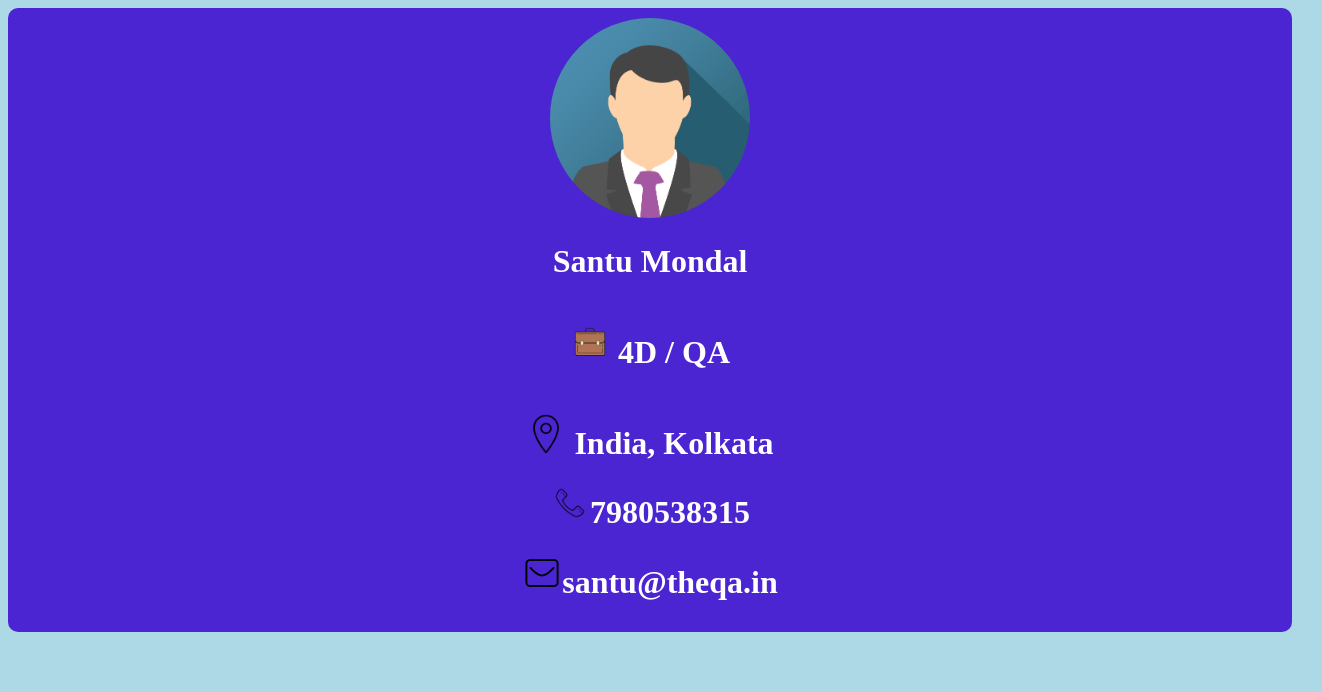
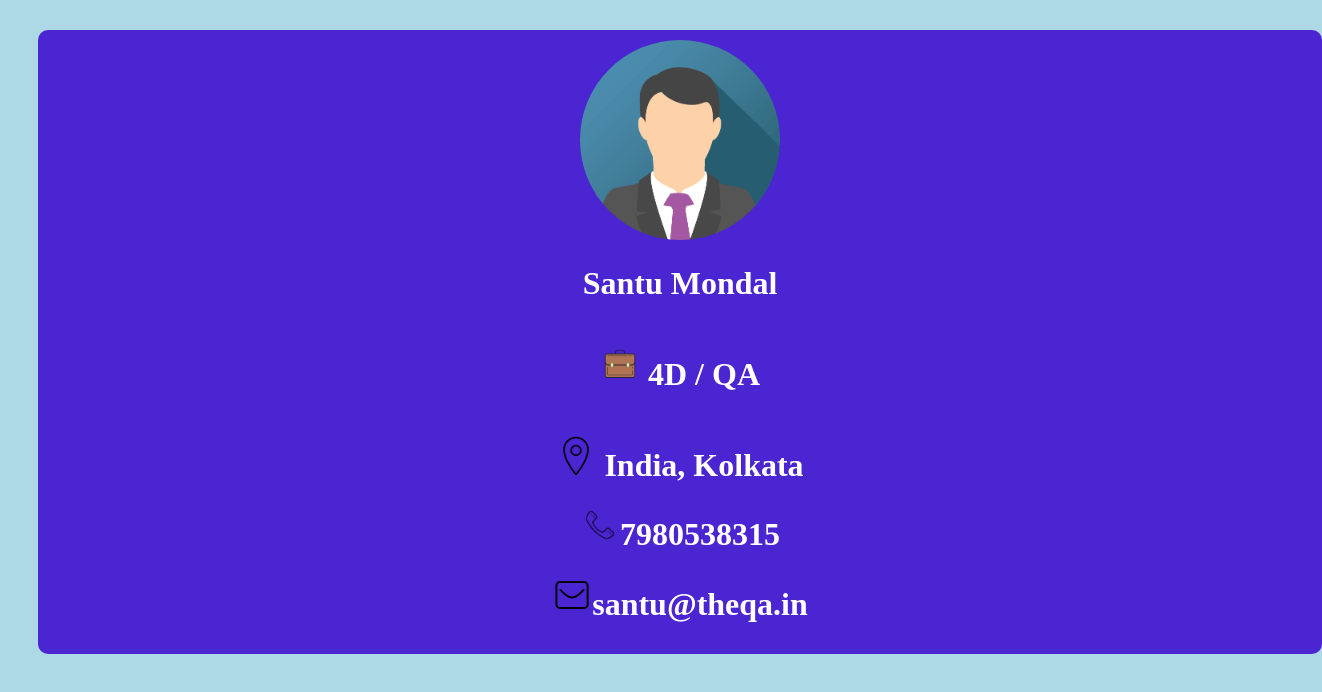
Before and after one commit to SantuQA/intro-with-santu, a plain HTML site: page index.html in a window 1280 px wide. Shown: the whole page, 1322 px wide, since content can reach past the window. Drawn offline with Linux system fonts and the light colour scheme.

Commit message:
Update index.html

```diff
--- a/index.html
+++ b/index.html
@@ -22,7 +22,7 @@
         #centerDiv{
             padding: 10px;
             justify-content: center;
-            margin: auto;
+            margin: 30px;
             text-align: center;
             width: 100%;
             height: 100%;
```
